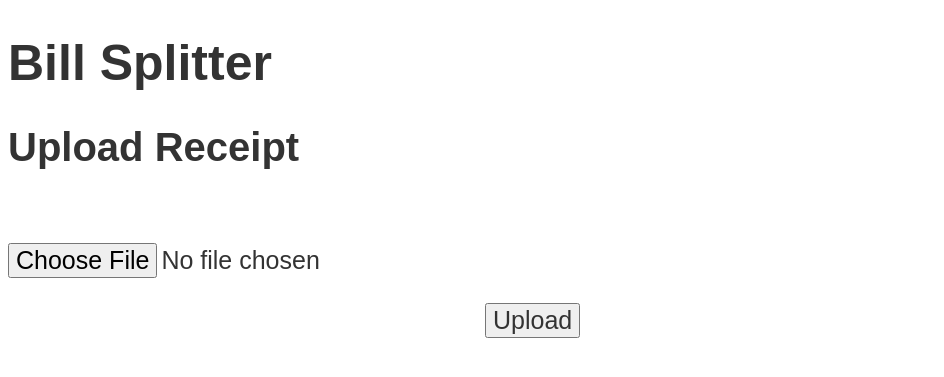
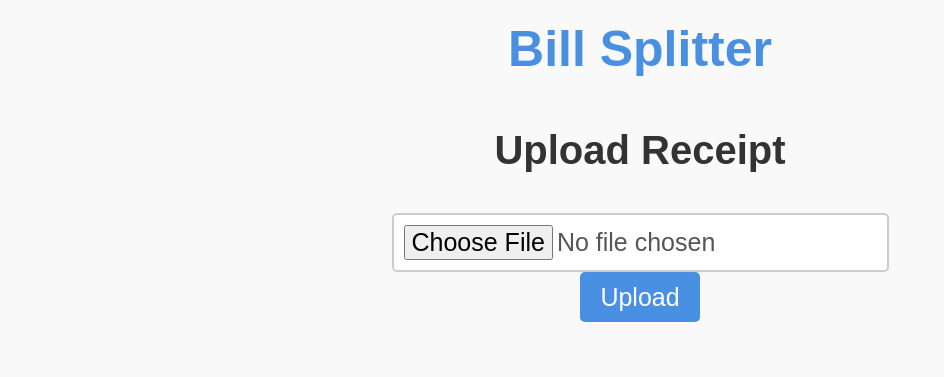
Before and after one commit to suhaasteja/billsplitter, a Flask app: page / in a window 1280 px wide. Shown: the top 377 px of the page, without its empty margins (0-944 px from the left). Run offline with Flask 3, Linux system fonts and the light colour scheme.

Commit message:
updated index

```diff
--- a/templates/index.html
+++ b/templates/index.html
@@ -3,16 +3,72 @@
 <head>
     <meta charset="UTF-8">
     <title>Bill Splitter - Upload</title>
+    <style>
+        body {
+            background-color: #f9f9f9;
+        }
+
+        header h1 {
+            font-family: Arial, sans-serif;
+            font-size: 50px;
+            color: #4a90e2; /* Light blue */
+            text-align: center;
+            margin-top: 20px;
+        }
+
+        main h2 {
+            font-family: Arial, sans-serif;
+            font-size: 40px;
+            color: #333;
+            text-align: center;
+            margin-top: 50px;
+        }
+
+        form {
+            display: flex;
+            flex-direction: column;
+            align-items: center;
+            margin-top: 40px;
+        }
+
+        input[type="file"] {
+            font-family: Arial, sans-serif;
+            font-size: 25px;
+            color: #555; /* Slightly darker gray for text */
+            text-align: center;
+            background-color: #fff;
+            border: 2px solid #ccc; /* Light gray border */
+            border-radius: 5px;
+            padding: 10px;
+        }
+
+        button[type="submit"] {
+            font-family: Arial, sans-serif;
+            font-size: 25px;
+            height: 50px;
+            width: 120px;
+            color: white;
+            text-align: center;
+            background-color: #4a90e2; /* Light blue matching header */
+            border: none;
+            border-radius: 5px;
+            cursor: pointer;
+        }
+
+        button[type="submit"]:hover {
+            background-color: #357ab8; /* Darker blue for hover effect */
+        }
+    </style>
 </head>
 <body>
     <header>
-        <h1 style="font-family: Arial, sans-serif; font-size: 50px; color: #333;">Bill Splitter</h1>
+        <h1>Bill Splitter</h1>
     </header>
     <main>
-        <h2 style="font-family: Arial, sans-serif; font-size: 40px; color: #333;">Upload Receipt</h2>
+        <h2>Upload Receipt</h2>
         <form action="/upload_image" method="post" enctype="multipart/form-data">
-            <input type="file" name="bill_image" accept="image/*" required style="font-family: Arial, sans-serif; font-size: 25px; color: #333;text-align: center;position: relative; top: 40px;">
-            <button type="submit" style="font-family: Arial, sans-serif; font-size: 25px;height: 35px; width: 95px; position: relative; top: 100px;color: #333;text-align: center;">Upload</button>
+            <input type="file" name="bill_image" accept="image/*" required>
+            <button type="submit">Upload</button>
         </form>
     </main>
 </body>
```
